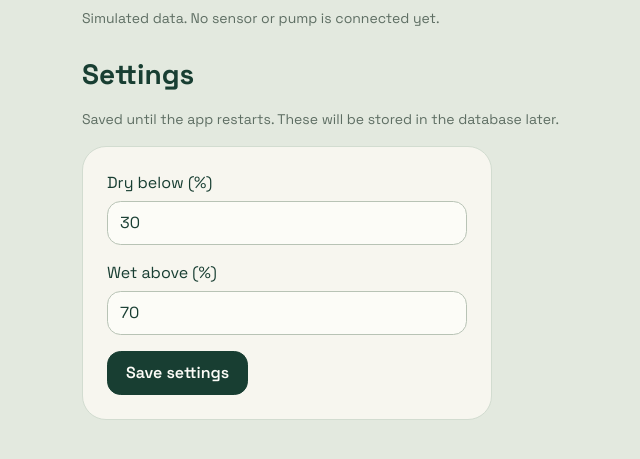
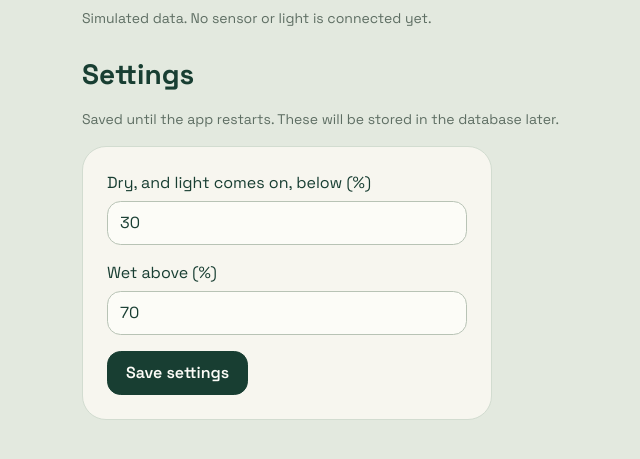
Before and after one commit to Victoria1-bit/smart-plant-monitor, a FastAPI app: page /settings in a window 1280 px wide. Shown: the part 63-522 px from the top of the page, without its empty margins (108-748 px from the left). Run offline with FastAPI, Linux system fonts and the light colour scheme.

Commit message:
Name the light in the chart and settings

```diff
--- a/static/chart.js
+++ b/static/chart.js
@@ -54,7 +54,7 @@ function drawMoistureChart(container, readings, dryLevel, wetLevel) {
     // Shaded areas for dry and wet soil, always named so colour is not the only clue
     svgElement("rect", { x: margin.left, y: y(dryLevel), width: plotWidth, height: y(0) - y(dryLevel), class: "band-dry" }, svg);
     svgElement("rect", { x: margin.left, y: y(100), width: plotWidth, height: y(wetLevel) - y(100), class: "band-wet" }, svg);
-    svgElement("text", { x: margin.left + 8, y: y(dryLevel) + 16, class: "band-label" }, svg).textContent = "Dry";
+    svgElement("text", { x: margin.left + 8, y: y(0) - 8, class: "band-label" }, svg).textContent = "Dry, light on";
     svgElement("text", { x: margin.left + 8, y: y(100) + 16, class: "band-label" }, svg).textContent = "Wet";
 
     // Moisture axis
--- a/templates/base.html
+++ b/templates/base.html
@@ -20,7 +20,7 @@
         </nav>
     </header>
 
-    <p class="sim-note">Simulated data. No sensor or pump is connected yet.</p>
+    <p class="sim-note">Simulated data. No sensor or light is connected yet.</p>
 
     <main id="content">
 {% block content %}{% endblock %}
--- a/templates/settings.html
+++ b/templates/settings.html
@@ -7,7 +7,7 @@
     <p class="note">Saved until the app restarts. These will be stored in the database later.</p>
 
     <form id="settings-form" class="form">
-        <label for="dry_threshold">Dry below (%)</label>
+        <label for="dry_threshold">Dry, and light comes on, below (%)</label>
         <input id="dry_threshold" type="number" min="5" max="60" required>
 
         <label for="wet_threshold">Wet above (%)</label>
```
